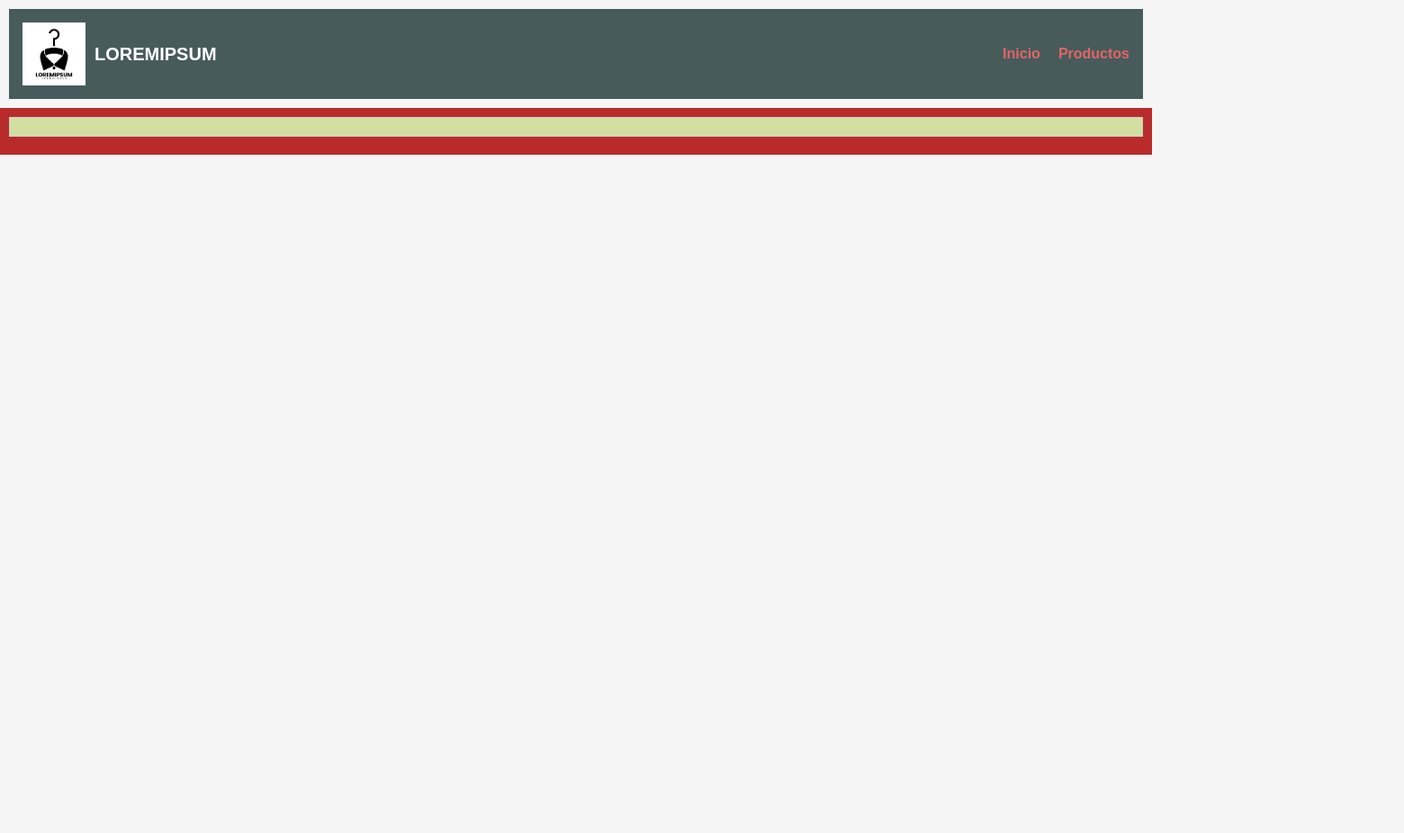
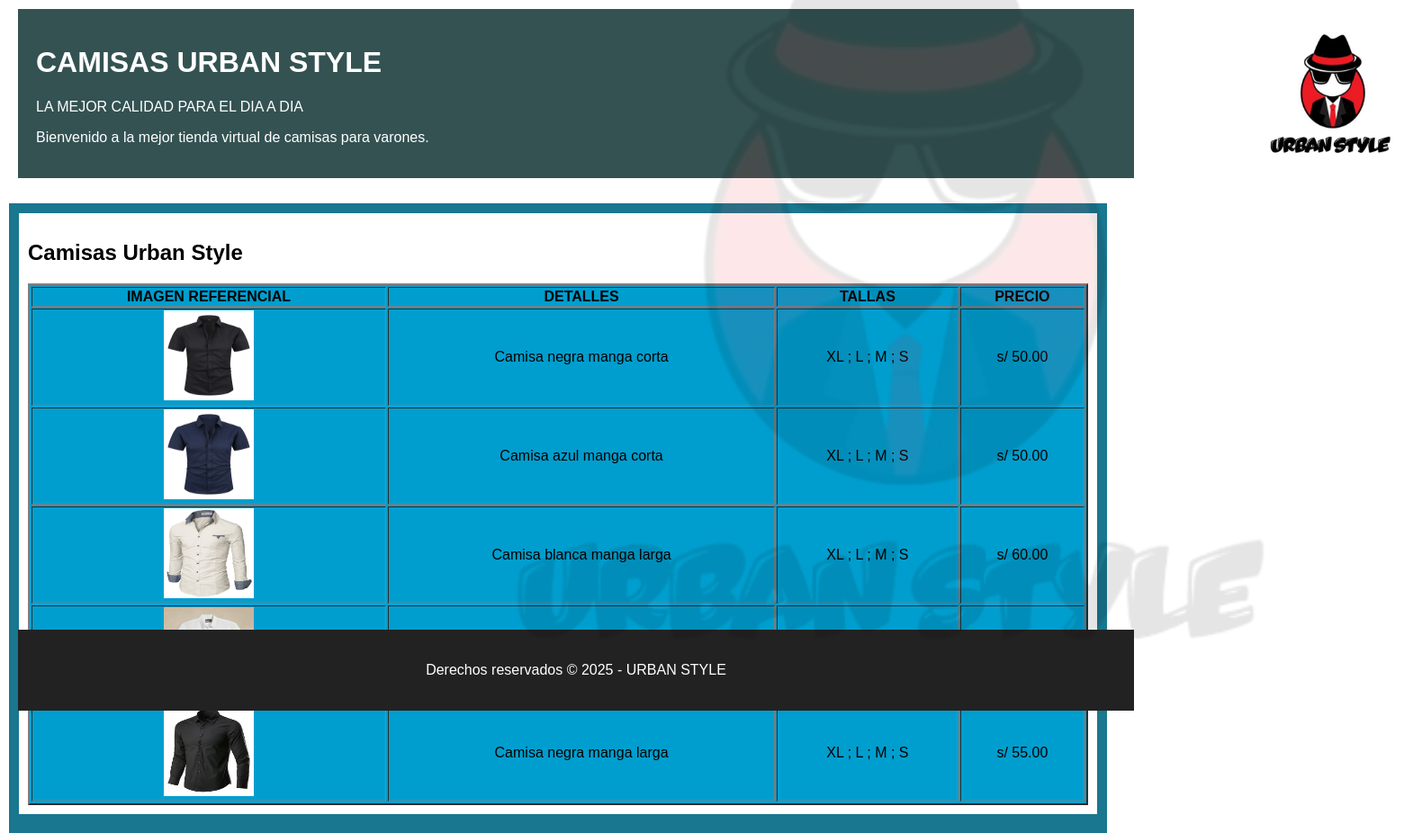
Before and after one commit to oscarenl12-cpu/CERTUS_PROYECTOS, a plain HTML site: page pagina_principal.html in a window 1280 px wide. Shown: the whole page at 90% size, 1560 px wide, since content can reach past the window. Before the commit the page ends 800 px from the top, so only its background shows below. Drawn offline with Linux system fonts and the light colour scheme.

Commit message:
cambios_de_la_tarea

```diff
--- a/SCRIPT1.js
+++ b/SCRIPT1.js
@@ -63,7 +63,7 @@
 
     vElemento.appendChild(nuevoInputText);
     // CREAR un parrafo de tamaño 20px que pida ingresar tu dni
-    //CREAR un input number correspondiente
+    //CREAR un input number correspondientes
 
     var nuevoP= document.createElement ("p");
     var texto=document.createTextNode("Ingrese su numero de DNI :");
--- a/estilos4.css
+++ b/estilos4.css
@@ -1,61 +1,64 @@
 body {
     font-family: Arial, sans-serif;
-    background: #f5f5f5;
-    color: #333;
     margin: 0;
-    padding: 0;
+    justify-content: center;
+    align-items: center;
+    display: flex;
 }
-
-.logo {
-    display: flex;
-    align-items: center;
-    gap: 10px;
-}
-.nombre-logo {
-    font-size: 20px;
-    font-weight: bold;
+header, footer {
+    padding: 20px;
+    margin: 10px;
 }
 header {
-    background: #485b5b;
+    background-color: #345252;
     color: white;
-    padding: 15px;
-    display: flex;
-    justify-content: space-between;
-    position: sticky;
-    align-items: center;
-    top: 0;
-    z-index: 10;
-    font-weight:bolder;
-    margin: 10px;
+    width: 1200px;
 }
-nav ul {
-    list-style: none;
-    display: flex;
-    gap: 20px;
-  }
-  nav ul li a {
-  color: rgb(226, 101, 101);
-  text-decoration: none;
-  }
-  nav ul li a:hover {
-  text-decoration: underline;
-  }
-  main {
-    display: flex;   /*flexible para evitar superposicionamiento*/
+.clase_absolute{
+    font-size: 20px;
+    background-color: #99a7d6;
+    height: 160px;
+    width: 160px;
+    position: absolute;
+    top: 24px;
+    left:1400px;
+}
+.clase_fixed{
+    height: 1000px;
+    width: 1000px;
+    position: fixed;
+    left: 500px;
+    bottom: 0px;
+}
+.marcaagua{
+    opacity: 0.1;
+    pointer-events: none;
+    z-index: 999;
 }
 section {
     flex: 2;
-    background-color: #b92b2b;
+    background-color: #19778f;
     padding: 10px;
+    width: 1200px;
+}
+article {
+    background-color: white;
+    margin-bottom: 10px;
+    padding: 10px;
+    border: 1px solid #19778f;
+}
+table{
+    background-color: rgb(0, 158, 206);
+    font-size :"15px";
+    text-align: center;
+    width : 100%;
 }
 footer {
     background-color: #222;
     color: white;
     text-align: center;
+    width: 1200px;
+    position: absolute;
+    margin-top: auto;
+    bottom: 0px;
 }
-article {
-    background-color: #d1dfa1;
-    margin-bottom: 10px;
-    padding: 10px;
-    border: 1px solid #cccccc;
-}
--- a/pagina_principal.html
+++ b/pagina_principal.html
@@ -3,31 +3,80 @@
 <head>
     <meta charset="UTF-8">
     <meta name="viewport" content="width=device-width, initial-scale=1.0">
-    <title>TIENDA VIRTUAL DE CAMISAS</title>
+    <title>TIENDA VIRTUAL CAMISAS</title>
     <link rel="stylesheet" type="text/css" href="estilos4.css"/>
 </head>
 <body>
     <div>
         <header>
-            <div class="logo">
-            <img src="camisas/logotipo.jpg" alt="Logo Camisas" class="logo-img" width="70px" height="70px" >
-            <span class="nombre-logo">LOREMIPSUM </span>
-          </div>
-          <nav>
-            <ul>
-              <li><a href="#">Inicio</a></li>
-              <li><a href="#">Productos</a></li>
-            </ul>
-          </nav>
+            <h1>CAMISAS URBAN STYLE</h1>
+            <p>LA MEJOR CALIDAD PARA EL DIA A DIA</p>
+            <p>Bienvenido a la mejor tienda virtual de camisas para varones.</p>
         </header>
-        <main>
-            <section>
-                <article>
+        <div style="display: inline-block;">
+            <img class="clase_absolute"
+                 src="camisas/logo_2.jpg"
+                 alt="IMAGEN NO CARGA"
+                 width="300px"
+                 height="300px">
+        </div>
+        <div>
+            <img class="clase_fixed ; marcaagua"
+                 src="camisas/logo_2-removebg-preview.png"
+                 alt="IMAGEN NO CARGA"
+                 width="1000px"
+                 height="1000px">
+        </div>
+        <section>
+          <article>
+            <h2>Camisas Urban Style</h2>
+            <table border="2px">
+    <tr><!--el tr es para añadir una fila de la tabla cada vez que se quiere añadir se tiene que abrir un tr-->
+        <th>IMAGEN REFERENCIAL</th><!--el th se usa solo en los encabezados de la tabla-->
+        <th>DETALLES</th>
+        <th>TALLAS</th>
+        <th>PRECIO</th>
+    </tr>
+    <tr>
+        <td><img src="camisas/08a2900a-b5f5-42d5-87a8-d4d7da68c261.webp" alt="IMAGEN NO CARGA CAMBIA TU WIFI" width="100px" height="100px"></td>
+        <td>Camisa negra manga corta</td>
+        <td>XL ; L ; M ; S</td>
+        <td>s/ 50.00</td>
+    </tr>
+    <tr>
+        <td><img src="camisas/14f58371-679a-4688-b6e2-c82b18fc0d2e.webp" alt="IMAGEN NO CARGA CAMBIA TU WIFI" width="100px" height="100px"></td>
+        <td>Camisa azul manga corta</td>
+        <td>XL ; L ; M ; S</td>
+        <td>s/ 50.00</td>
+    </tr>
+    <tr>
+        <td><img src="camisas/48779019eae16dfa7b7925458217f66a.jpg" alt="IMAGEN NO CARGA CAMBIA TU WIFI" width="100px" height="100px"></td>
+        <td>Camisa blanca manga larga</td>
+        <td>XL ; L ; M ; S</td>
+        <td>s/ 60.00</td>
+    </tr>
+    <tr>
+        <td><img src="camisas/br557686_br01_4_3.webp" alt="IMAGEN NO CARGA CAMBIA TU WIFI" width="100px" height="100px"></td>
+        <td>Camisa blanca manga corta</td>
+        <td>XL ; L ; M ; S</td>
+        <td>s/ 45.00</td>
+    </tr>
+    <tr>
+        <td><img src="camisas/D_NQ_NP_716463-MPE71022060252_082023-O-camisa-manga-larga-clasica-color-entero-algodon.webp" alt="IMAGEN NO CARGA CAMBIA TU WIFI" width="100px" height="100px"></td>
+        <td>Camisa negra manga larga</td>
+        <td>XL ; L ; M ; S</td>
+        <td>s/ 55.00</td>
+    </tr>
+</table>
 
-                </article>
-            </section>
-        </main>
+         </div>
 
+          </article>
+
+        </section>
+        <footer>
+            <p>Derechos reservados &copy; 2025 - URBAN STYLE</p>
+        </footer>
     </div>
 
 </body>
```
Also changed, not shown: registro_clientes.html (+1 -1 lines), camisas/logo_2-removebg-preview.png (added), camisas/logo_2.jpg (added).
